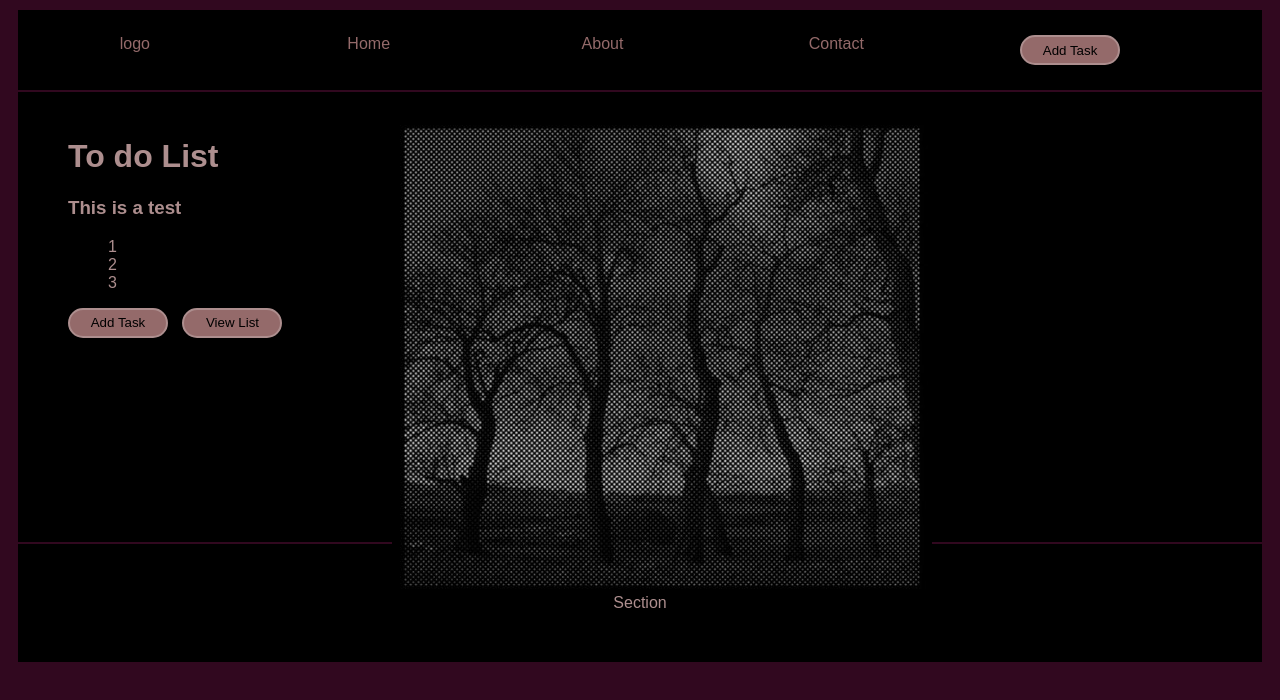
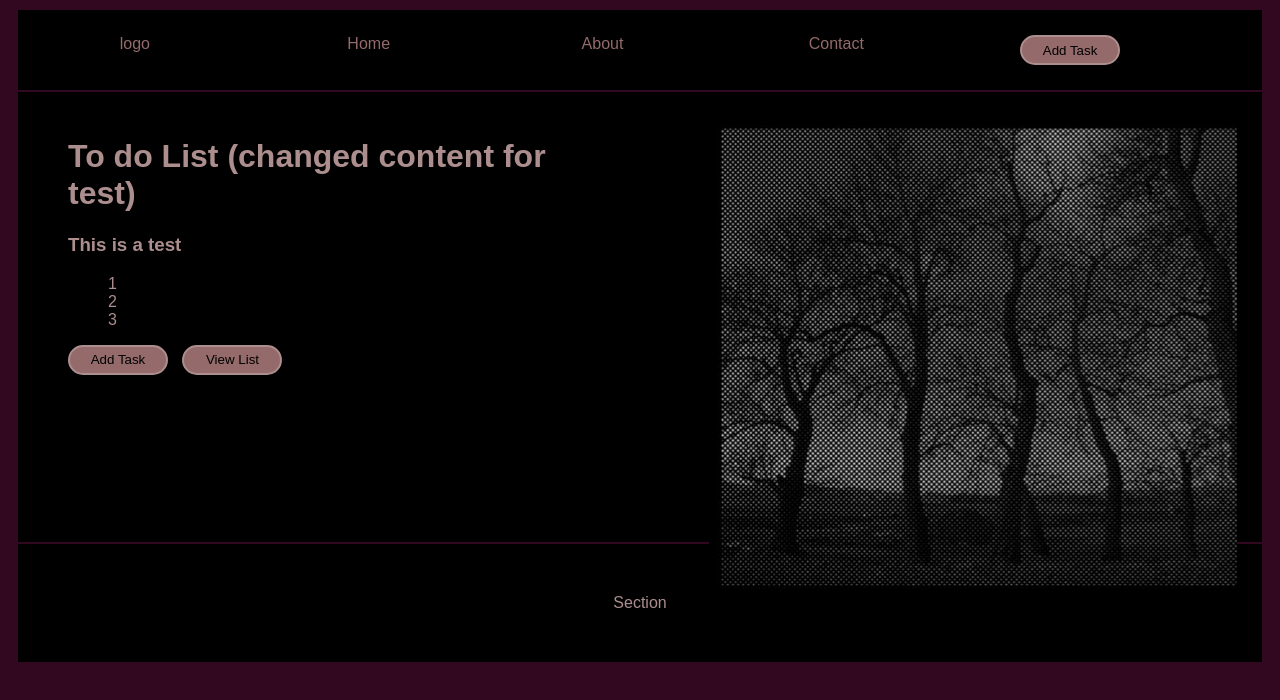
Before and after one commit to nnatonato/nato, a plain HTML site: page index.html in a window 1280 px wide. Drawn offline with Linux system fonts and the light colour scheme.

Commit message:
commit learnt

```diff
--- a/index.html
+++ b/index.html
@@ -15,7 +15,7 @@
 
 <div class=section1>
     <div class="erti">
-        <h1>To do List</h1>
+        <h1>To do List (changed content for test)</h1>
         <h3>This is a test</h3>
         <ul>
             <li>1</li>
```
